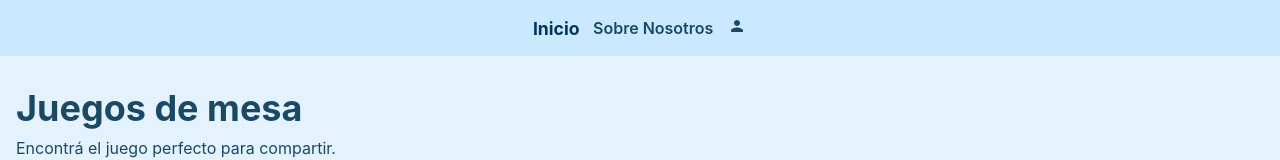
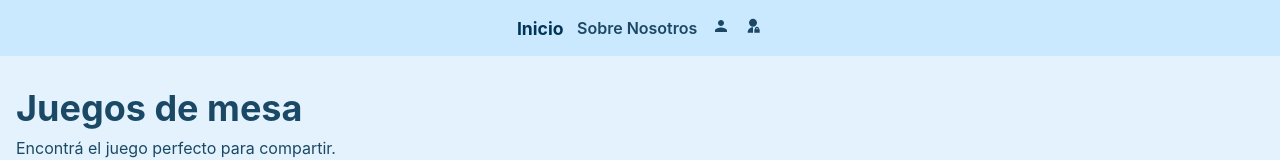
Before and after one commit to alejimenezyb-sys/Mesa-para-5, a React (Vite) app: page / in a window 1280 px wide. Shown: the top 160 px of the page. Built offline with nearby package versions, Linux system fonts and the light colour scheme.

Commit message:
se agrega icono para el adminpanel en el navbar, con su navegación

```diff
--- a/src/components/NavBarApp.tsx
+++ b/src/components/NavBarApp.tsx
@@ -1,5 +1,6 @@
 import { NavLink } from "react-router"
 import { IoMdPerson } from "react-icons/io";
+import { RiAdminFill } from "react-icons/ri";
 
 const NavBarApp = () => {
 
@@ -15,6 +16,10 @@ const NavBarApp = () => {
         {
             text : <IoMdPerson />,
             path: "login"
+        },
+        {
+            text: <RiAdminFill />,
+            path: "adminpanel"
         }
     ]
 
@@ -32,7 +37,7 @@ const NavBarApp = () => {
                                  to={item.path}
                                  className={({isActive})=>`inline-block transition-transform duration-200 ${isActive ? " scale-110 text-[#003459] font-bold" : "text-[#1B4965]"}`  }>{item.text}</NavLink></li>
 
-                                 //className={({isActive})=> `inline-block transition-transform duration-200 ${isActive ? "scale-110 text-[#003459] font-bold" : "text-[#1B4965]"}`}>{item.text}</NavLink></li>
+
                     )
                 }
             </ul>
```
